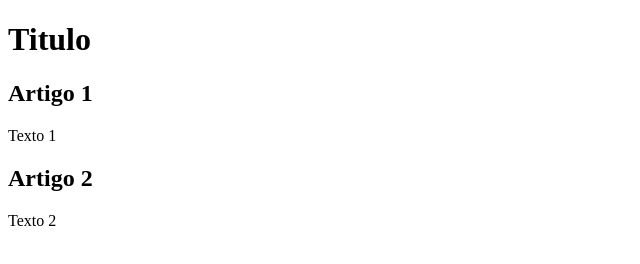
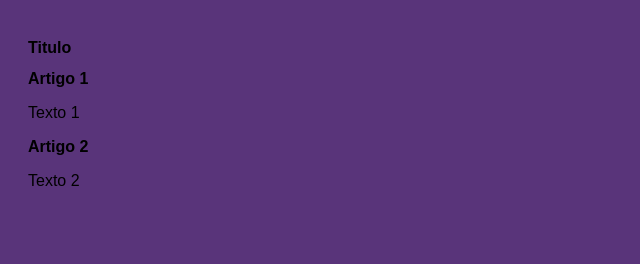
Before and after one commit to betosilvaz/projeto-site, a plain HTML site: page index.html in a window 1280 px wide. Shown: the whole page, without its empty margins (0-640 px from the left). Drawn offline with Linux system fonts and the light colour scheme.

Commit message:
estilos adicionados

```diff
--- /dev/null
+++ b/estilo.css
@@ -0,0 +1,8 @@
+* {
+    font-size: 16px;
+    font-family: Arial, Helvetica, sans-serif;
+}
+body {
+    background-color: rgb(89, 52, 122);
+    padding: 20px;
+}
--- a/index.html
+++ b/index.html
@@ -4,7 +4,8 @@
     <meta charset="UTF-8">
     <meta http-equiv="X-UA-Compatible" content="IE=edge">
     <meta name="viewport" content="width=device-width, initial-scale=1.0">
-    <title>Branchs - Git e Github</title>
+    <link rel="stylesheet" href="estilo.css">
+    <title>Curso em Vídeo</title>
 </head>
 <body>
     <main>
```
